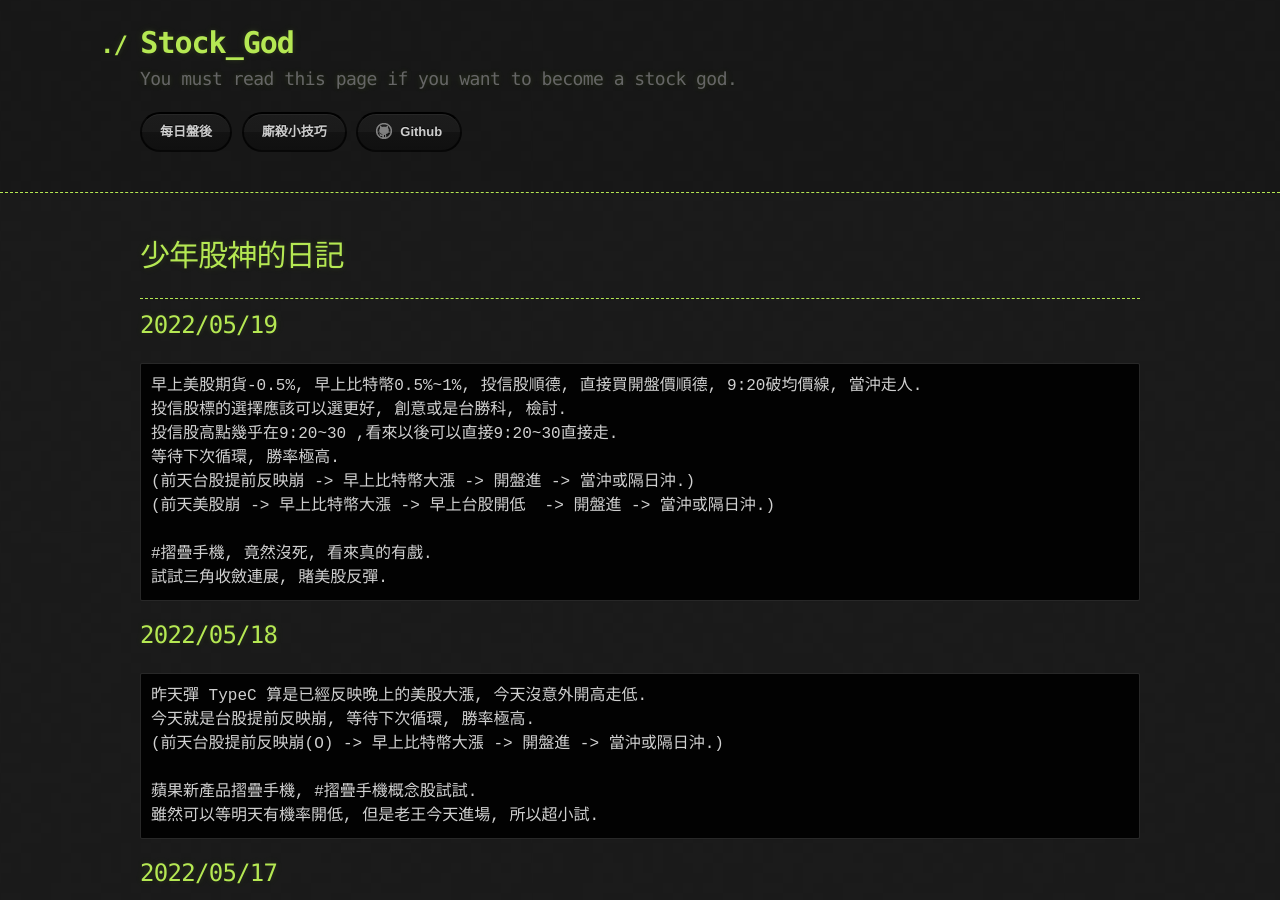
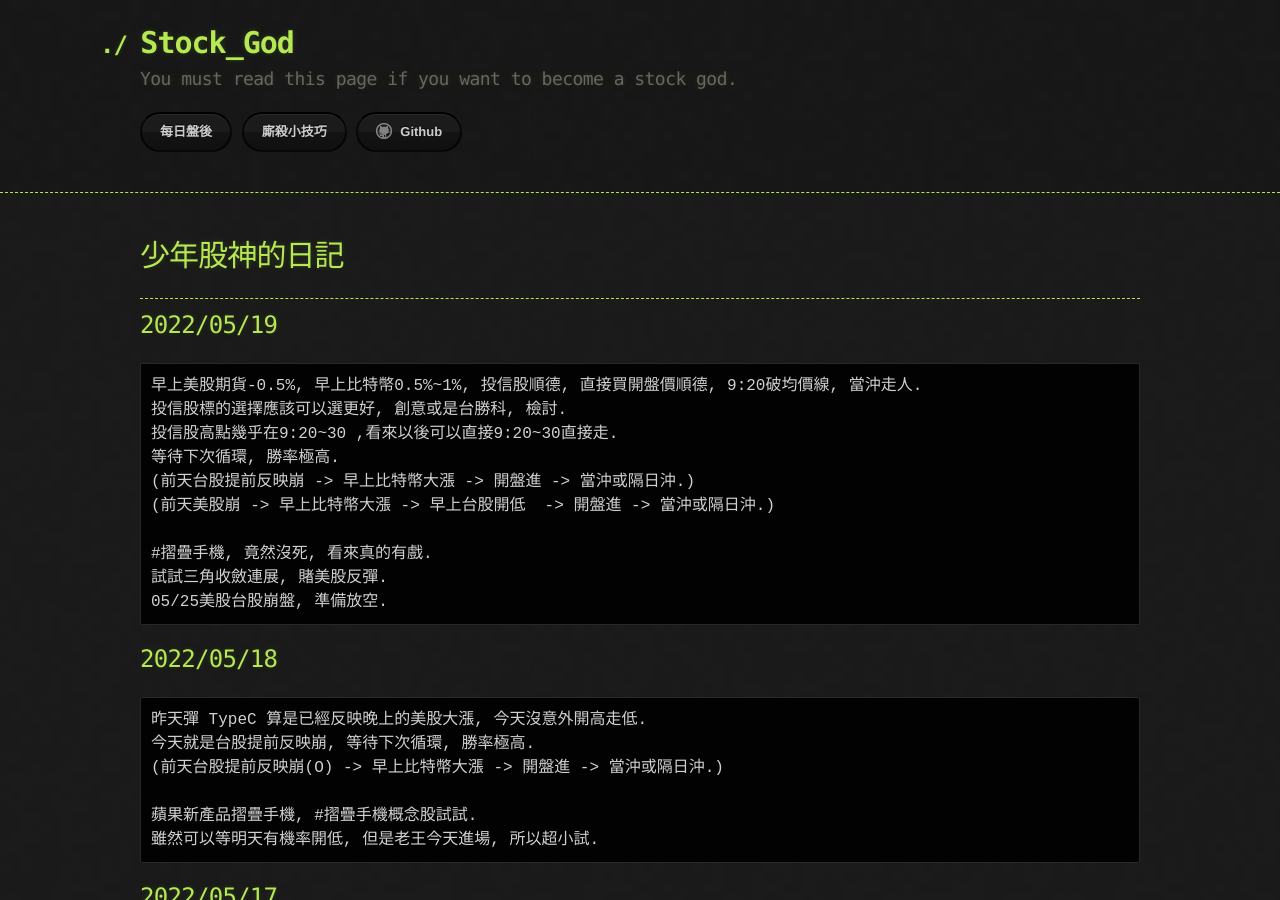
Before and after one commit to lepg5487/Stock_God, a Jekyll site: the page built from index.md, in a window 1280 px wide and 900 px high. Built offline with Jekyll 4.4.1, drawn with Linux system fonts in a browser that asks for light colours; our own code applies the rules of GitHub Pages for plain Markdown files.

Commit message:
Update index.md

````diff
--- a/index.md
+++ b/index.md
@@ -17,6 +17,7 @@ layout: testlayouts
 
 #摺疊手機, 竟然沒死, 看來真的有戲.
 試試三角收斂連展, 賭美股反彈.
+05/25美股台股崩盤, 準備放空.
 ```
 
 ## 2022/05/18
````
